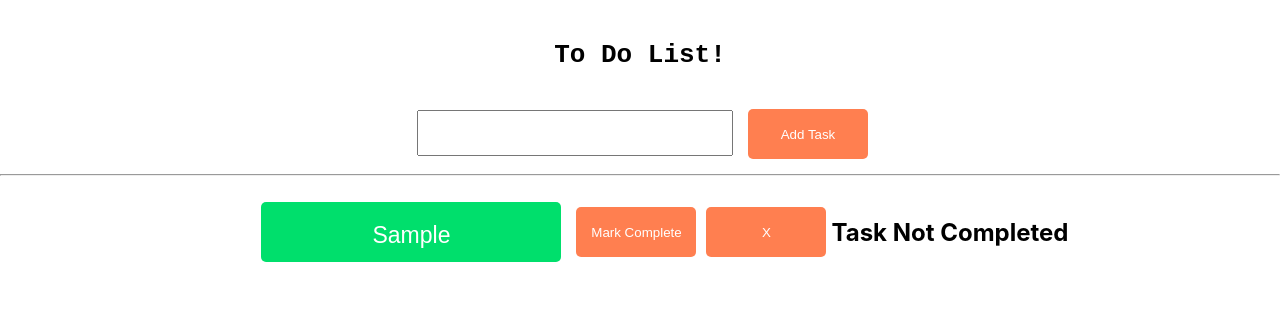
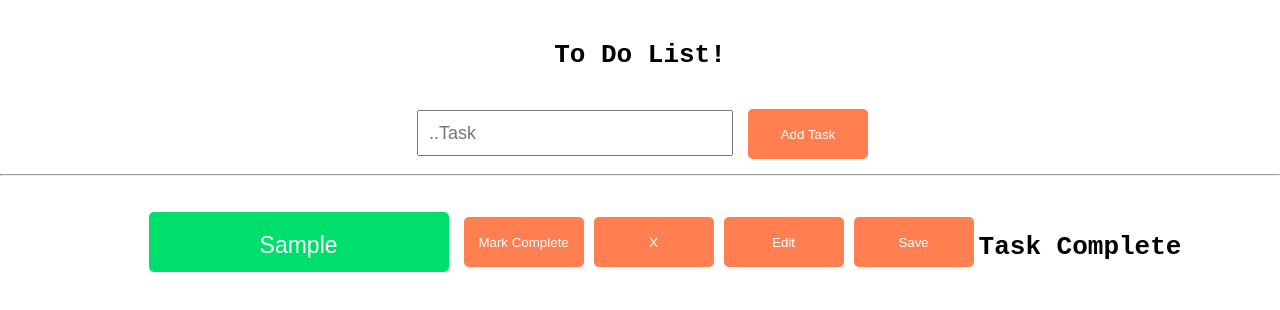
Before and after one commit to bunn1/doReact, a React (Create React App) app in the folder doreact/: page /todo in a window 1280 px wide. Both pictures are taken after typing "Sample" into the empty fields and a click on the button "Add Task". Shown: the top 310 px of the page. Built offline with nearby package versions, Linux system fonts and the light colour scheme.

Commit message:
handleEdit function handleSave function

```diff
--- a/doreact/src/components/ToDo.js
+++ b/doreact/src/components/ToDo.js
@@ -4,6 +4,7 @@ import { useState, useRef } from 'react';
 function ToDo() {
   const [toDoList, setTodoList] = useState([]);
   const [currentTask, setCurrentTask] = useState('');
+  const [editTask, setEditTask] = useState(null);
 
   const inputTask = useRef(null);
 
@@ -33,6 +34,28 @@ function ToDo() {
     );
   };
 
+  const handleEdit = (task) => {
+    const foundTask = toDoList.find((t) => t.task === task);
+    if (foundTask) {
+      setEditTask(foundTask);
+      setCurrentTask(foundTask.task);
+    }
+  };
+
+  const handleSave = (task) => {
+    if (editTask) {
+      const updatedTasks = toDoList.map((task) => {
+        if (task.task === editTask.task) {
+          return { ...task, task: currentTask };
+        }
+        return task;
+      });
+      setTodoList(updatedTasks);
+      setEditTask(null);
+      setCurrentTask('');
+    }
+  };
+
   return (
     <div className="App">
       <h1>To Do List!</h1>
@@ -41,7 +64,7 @@ function ToDo() {
           ref={inputTask}
           value={currentTask}
           type="text"
-          placeholer="..Task"
+          placeholder="..Task"
           // Tryck på enter knappen för att lägga till en task
           onKeyDown={(event) => {
             event.keyCode === 13 && addTask();
@@ -63,11 +86,9 @@ function ToDo() {
                 {val.completed ? 'Mark Incomplete' : 'Mark Complete'}
               </button>
               <button onClick={() => deleteTask(val.task)}>X</button>
-              {val.completed ? (
-                <h1>Task Complete</h1>
-              ) : (
-                <h2>Task Not Completed</h2>
-              )}
+              <button onClick={() => handleEdit(val.task)}>Edit</button>
+              <button onClick={handleSave}>Save</button>
+              {val.task ? <h1>Task Complete</h1> : <h2>Task Not Completed</h2>}
             </div>
           );
         })}
```
